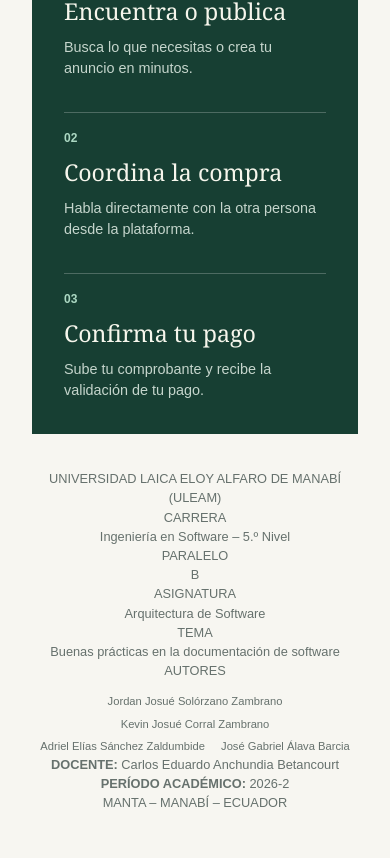
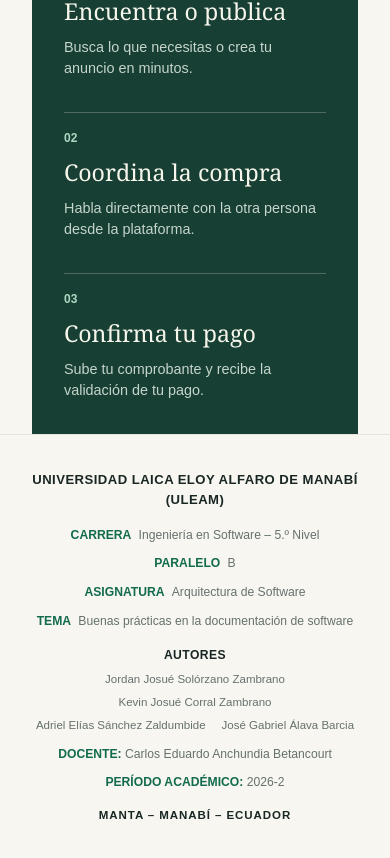
Before and after one commit to adriels27/Marketplace-Arquitectura, a Next.js app: page / in a window 390 px wide. Shown: the part 2309-3167 px from the top of the page. Built offline with nearby package versions, Linux system fonts and the light colour scheme; no server answers; the database is empty.

Commit message:
style: format academic footer for desktop and mobile

```diff
--- a/app/globals.css
+++ b/app/globals.css
@@ -106,8 +106,17 @@ main { margin: auto; max-width: 1240px; padding: 0 max(5vw, 2rem); }.hero { disp
 .share-button { background: var(--surface); border: 1px solid var(--accent); color: var(--accent); }
 .share-button:hover { background: #edf5f0; }
 .share-feedback { color: var(--muted); display: block; font-size: .78rem; min-height: 1.2rem; padding-top: .35rem; text-align: center; }
-.site-footer { color: var(--muted); font-size: .8rem; padding: 2.2rem max(5vw, 2rem); text-align: center; }
-.site-footer-brand { margin: 0; }
-.site-footer-brand span { margin: 0 .6rem; }
-.site-footer-team { display: flex; flex-wrap: wrap; gap: .35rem 1rem; justify-content: center; list-style: none; margin: .8rem 0 0; padding: 0; }
-.site-footer-team li { font-size: .7rem; line-height: 1.5; }
+.site-footer { border-top: 1px solid var(--line); color: var(--muted); font-size: .76rem; padding: 2.2rem max(5vw, 2rem); text-align: center; }
+.site-footer-content { margin: 0 auto; max-width: 920px; }
+.site-footer-institution, .site-footer-label { color: var(--ink); font-weight: 800; letter-spacing: .035em; margin: 0; }
+.site-footer-institution { font-size: .82rem; }
+.site-footer-details { display: grid; gap: .65rem 1.4rem; grid-template-columns: repeat(2, minmax(0, 1fr)); margin: 1rem auto 0; max-width: 800px; text-align: left; }
+.site-footer-details div { display: flex; flex-wrap: wrap; gap: .2rem .45rem; }
+.site-footer-details dt, .site-footer-line strong { color: var(--accent); font-weight: 800; }
+.site-footer-details dd { margin: 0; }
+.site-footer-authors { margin-top: 1rem; }
+.site-footer-team { display: flex; flex-wrap: wrap; gap: .35rem 1rem; justify-content: center; list-style: none; margin: .45rem 0 0; padding: 0; }
+.site-footer-team li { font-size: .72rem; line-height: 1.5; }
+.site-footer-line { margin: .65rem 0 0; }
+.site-footer-location { color: var(--ink); font-size: .72rem; font-weight: 800; letter-spacing: .08em; margin: 1rem 0 0; }
+@media (max-width: 620px) { .site-footer-details { grid-template-columns: 1fr; text-align: center; }.site-footer-details div { justify-content: center; } }
```
